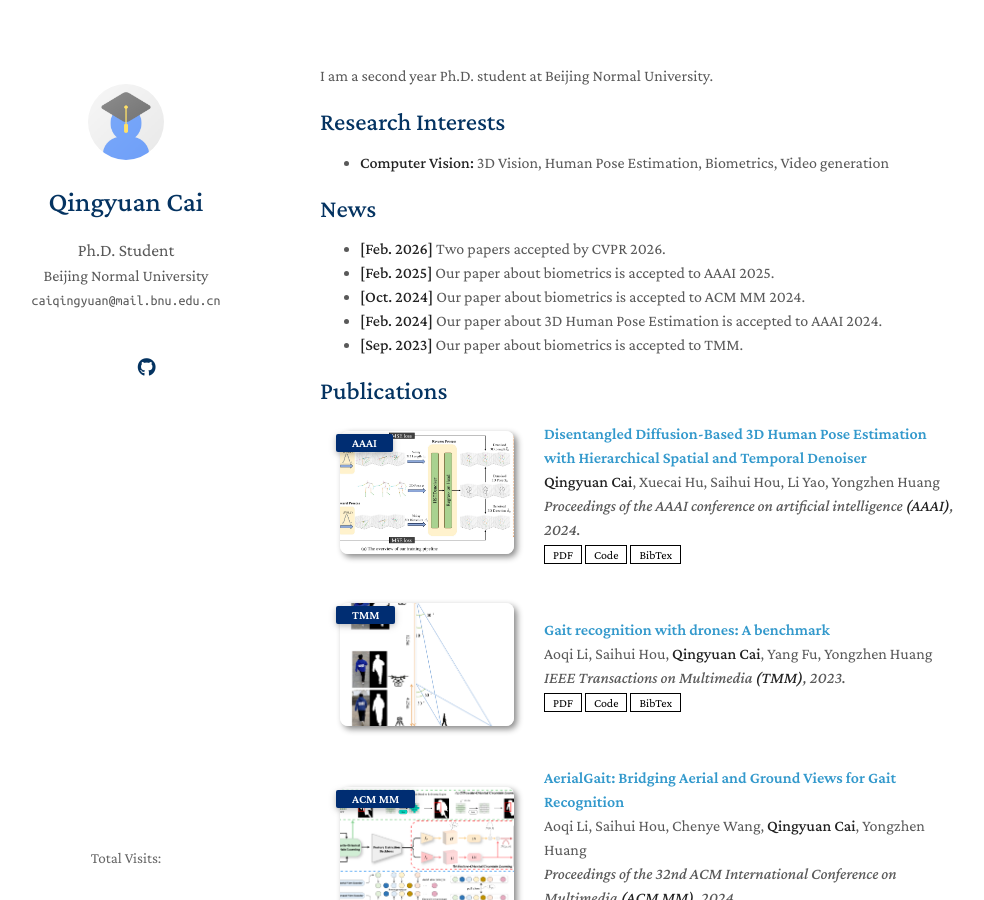
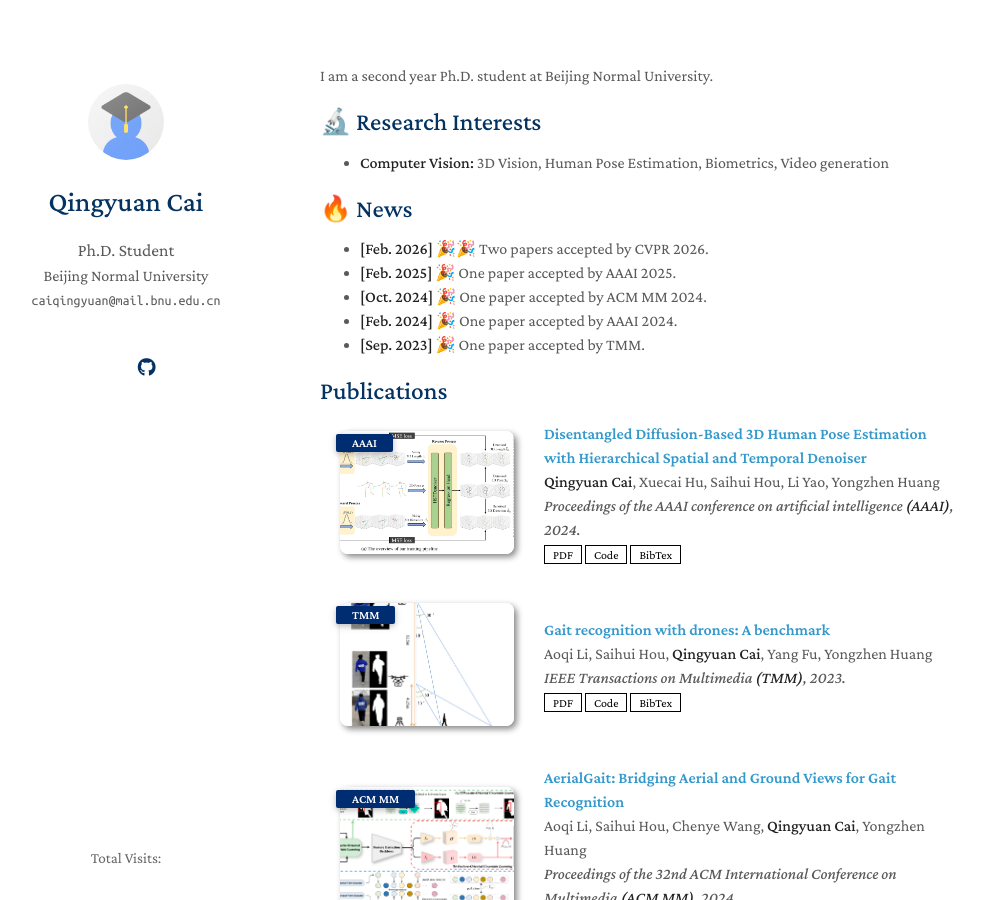
Before and after one commit to Andyen512/Andyen512.github.io, a Jekyll site: the page built from index.md, in a window 1280 px wide and 900 px high. Shown: the whole window, without its empty margins (150-1134 px from the left). Built offline with Jekyll 4.4.1, drawn with Linux system fonts in a browser that asks for light colours; comment, search, counter and statistics services are not loaded; a style sheet for code colours, icons or effects is not loaded.

Commit message:
Add news

```diff
--- a/index.md
+++ b/index.md
@@ -6,19 +6,19 @@ layout: homepage
 
 I am a second year Ph.D. student at Beijing Normal University.
 
-## Research Interests
+## 🔬 Research Interests
 
 - **Computer Vision:** 3D Vision, Human Pose Estimation, Biometrics, Video generation
 <!-- - **Human Computer iteraction:** 3D Human Modelling -->
 <!-- - **Machine Learning:** meta-learning, incremental learning, transfer learning -->
 
-## News
+## 🔥 News
 
-- **[Feb. 2026]** Two papers accepted by CVPR 2026.
-- **[Feb. 2025]** Our paper about biometrics is accepted to AAAI 2025.
-- **[Oct. 2024]** Our paper about biometrics is accepted to ACM MM 2024.
-- **[Feb. 2024]** Our paper about 3D Human Pose Estimation is accepted to AAAI 2024.
-- **[Sep. 2023]** Our paper about biometrics is accepted to TMM.
+- **[Feb. 2026]** 🎉🎉 Two papers accepted by CVPR 2026.
+- **[Feb. 2025]** 🎉 One paper accepted by AAAI 2025.
+- **[Oct. 2024]** 🎉 One paper accepted by ACM MM 2024.
+- **[Feb. 2024]** 🎉 One paper accepted by AAAI 2024.
+- **[Sep. 2023]** 🎉 One paper accepted by TMM.
 
 {% include_relative _includes/publications.md %}
 
```
